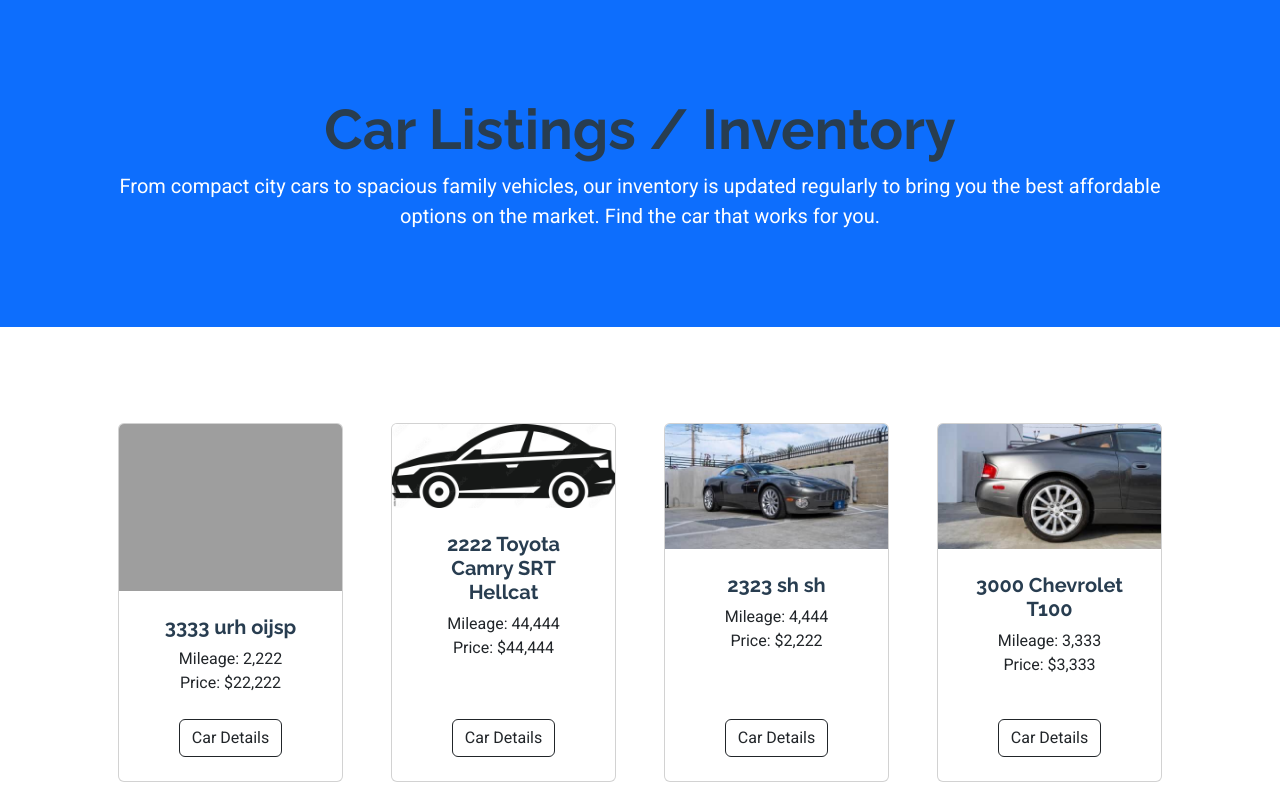
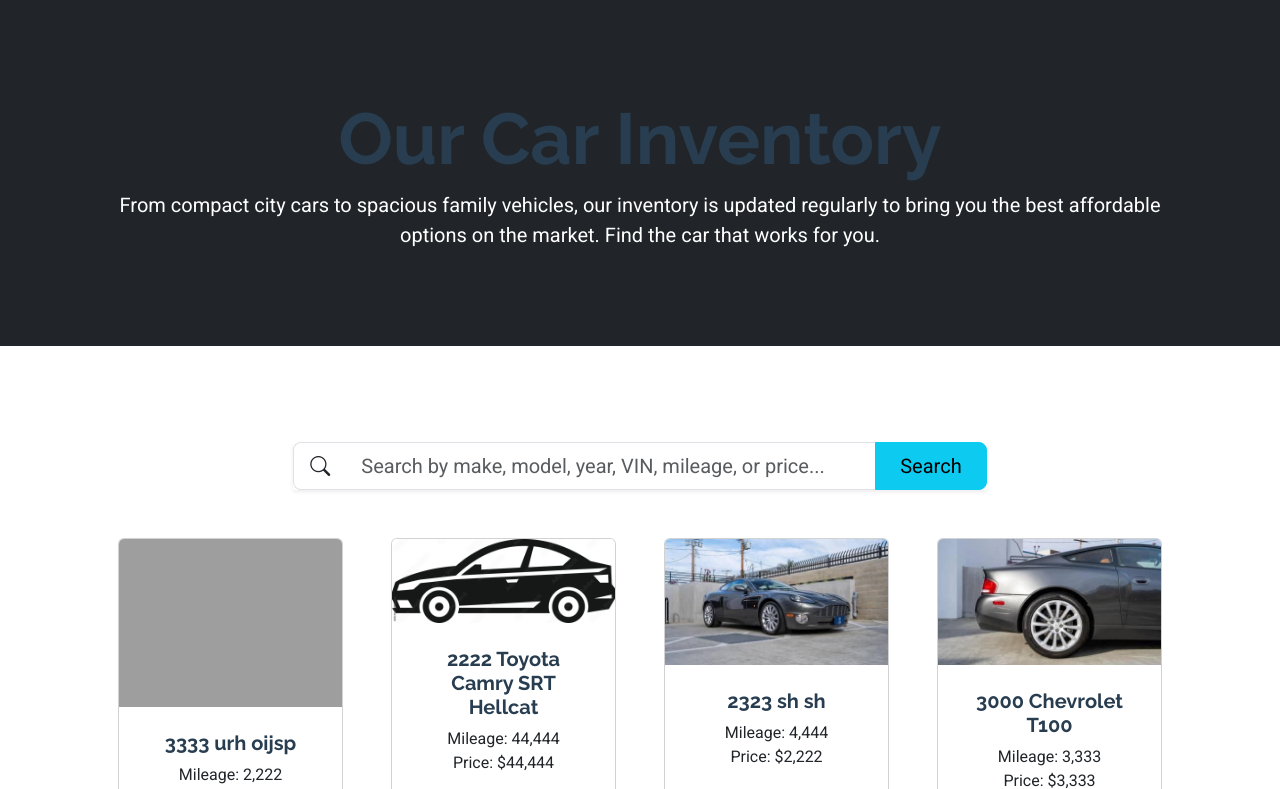
Before and after one commit to yardman706/cheap_cars, a Django app: page /inventory/ in a window 1280 px wide. Shown: the part 90-879 px from the top of the page. Run offline with Django 5.2, Linux system fonts and the light colour scheme; data comes from the database, SQL or seed files in the repository; some libraries are stand-ins or nearby versions; grey boxes are pictures that could not be loaded.

Commit message:
search bar

```diff
--- a/main/templates/main/shop.html
+++ b/main/templates/main/shop.html
@@ -4,10 +4,10 @@
 
 {% block body %}
     <!-- Header-->
-    <header class="bg-primary py-5">
+    <header class="bg-dark py-5">
         <div class="container px-4 px-lg-5 my-5">
             <div class="text-center text-white">
-                <h1 class="display-4 fw-bolder">Car Listings / Inventory</h1>
+                <h1 class="display-2 fw-bolder">Our Car Inventory</h1>
                 <p class="lead fw-normal text-white mb-0">From compact city cars to spacious family vehicles, our inventory is updated regularly to bring you the best affordable options on the market. Find the car that works for you.</p>
             </div>
         </div>
@@ -16,6 +16,31 @@
     <!-- Section-->
     <section class="py-5">
         <div class="container px-4 px-lg-5 mt-5">
+            <form method="get" action="{% url 'inventory' %}" class="row g-2 justify-content-center mb-5">
+                <div class="col-lg-8">
+                    <div class="input-group input-group-lg shadow-sm">
+                        <span class="input-group-text bg-white border-end-0"><i class="bi bi-search"></i></span>
+                        <input
+                            type="search"
+                            name="q"
+                            value="{{ query }}"
+                            class="form-control border-start-0"
+                            placeholder="Search by make, model, year, VIN, mileage, or price..."
+                            aria-label="Search inventory"
+                        >
+                        <button type="submit" class="btn btn-info px-4">Search</button>
+                    </div>
+                </div>
+                {% if query %}
+                <div class="col-lg-8 text-center">
+                    <p class="text-muted mb-0">
+                        {{ cars|length }} result{{ cars|length|pluralize }} for “{{ query }}”
+                        <a href="{% url 'inventory' %}" class="ms-2">Clear search</a>
+                    </p>
+                </div>
+                {% endif %}
+            </form>
+
             <div class="row gx-4 gx-lg-5 row-cols-2 row-cols-md-3 row-cols-xl-4 justify-content-center">
 
                 {% for car in cars %}
@@ -47,6 +72,13 @@
 
                 </div>
 
+                {% empty %}
+                <div class="col-12 text-center py-5">
+                    <p class="text-muted fs-5 mb-3">No cars match your search.</p>
+                    {% if query %}
+                    <a href="{% url 'inventory' %}" class="btn btn-outline-dark">View all inventory</a>
+                    {% endif %}
+                </div>
                 {% endfor %}
             </div>
         </div>
--- a/main/views.py
+++ b/main/views.py
@@ -1,5 +1,6 @@
 from django.contrib import messages
 from django.contrib.admin.views.decorators import staff_member_required
+from django.db.models import Q
 from django.shortcuts import get_object_or_404, redirect, render
 from django.views.decorators.http import require_POST
 
@@ -12,14 +13,42 @@ def home(request):
 
 
 def inventory(request):
+    query = request.GET.get("q", "").strip()
     cars = Car.objects.all()
-    context = {"cars": cars}
+
+    if query:
+        filters = (
+            Q(make__icontains=query)
+            | Q(model__icontains=query)
+            | Q(description__icontains=query)
+            | Q(vin_number__icontains=query)
+            | Q(condition__icontains=query)
+        )
+        if query.isdigit():
+            num = int(query)
+            filters |= Q(year=num) | Q(mileage=num) | Q(price=num)
+        cars = cars.filter(filters)
+
+    context = {"cars": cars, "query": query}
     return render(request, "main/shop.html", context)
 
 
 def car_details(request, pk):
     car = get_object_or_404(Car.objects.prefetch_related("images"), pk=pk)
-    context = {"car": car}
+    car_title = " ".join(
+        str(part) for part in [car.year, car.make, car.model] if part
+    ).strip() or f"Car #{car.pk}"
+    inquiry_message = (
+        f"Hi! I'm interested in the {car_title} listed on Cheap Cars and Trucks. "
+        f"Price: ${car.price}. "
+        f"View listing: {request.build_absolute_uri()}"
+    )
+    context = {
+        "car": car,
+        "inquiry_message": inquiry_message,
+        "contact_phone": "+17735123795",
+        "whatsapp_phone": "17735123795",
+    }
     return render(request, "main/car-details.html", context)
 
 
```
Also changed, not shown: cheap_cars/settings.py (+3 -4 lines), main/templates/main/car-details.html (+16 -1 lines).
